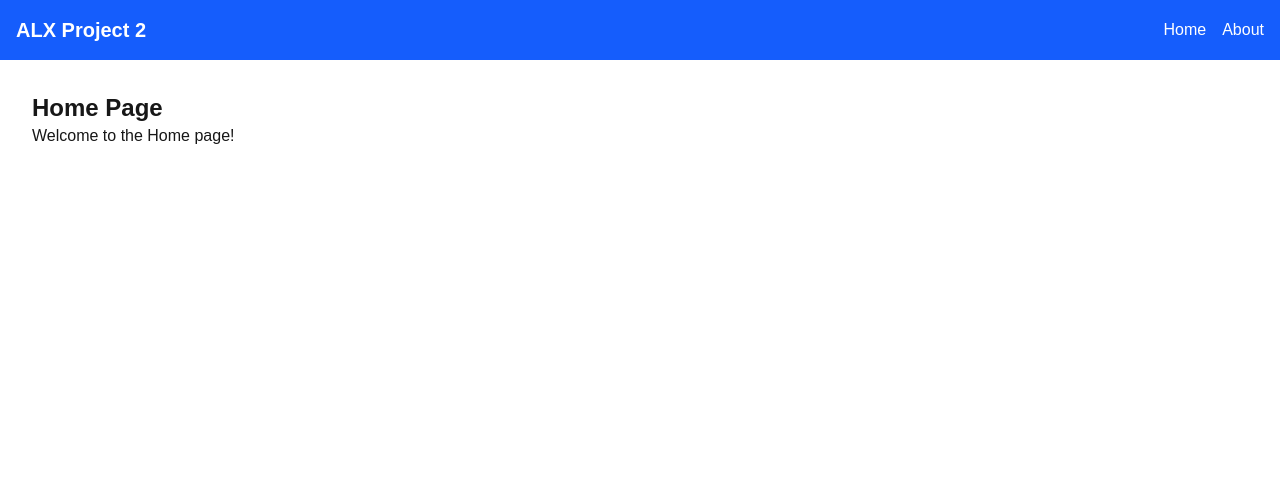
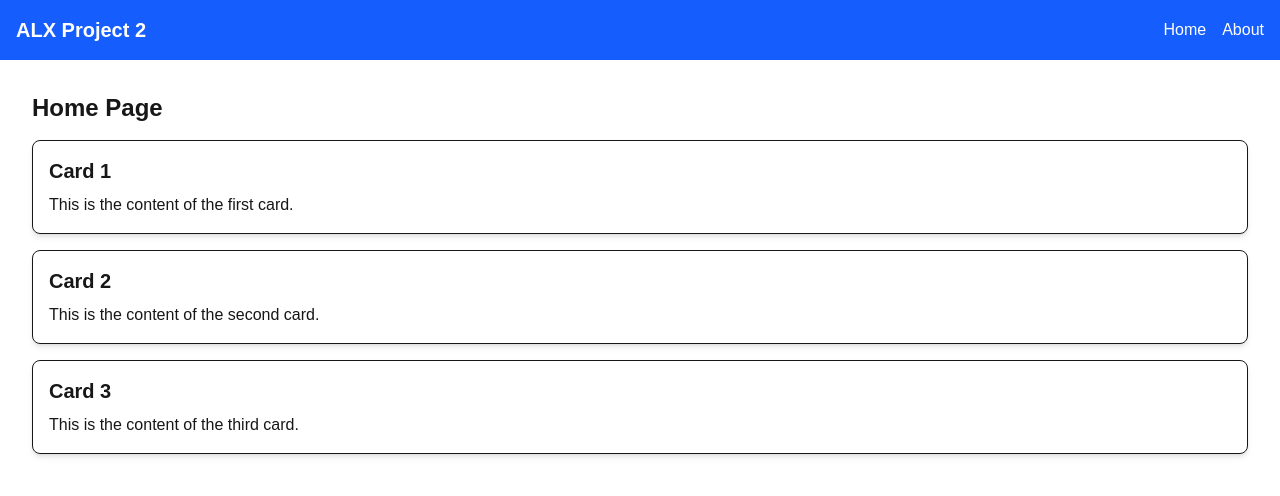
Before and after one commit to truketlema/alx-project-0x02-setup, a Next.js app in the folder alx-project-0x02/: page /home in a window 1280 px wide. Shown: the top 496 px of the page. Built offline with nearby package versions, Linux system fonts and the light colour scheme.

Commit message:
Add reusable Card component with CardProps and use in Home page

```diff
--- /dev/null
+++ b/alx-project-0x02/components/common/Card.tsx
@@ -0,0 +1,13 @@
+import React from "react";
+import { CardProps } from "../../interfaces";
+
+const Card: React.FC<CardProps> = ({ title, content }) => {
+  return (
+    <div className="border rounded-lg p-4 shadow-md mb-4">
+      <h2 className="text-xl font-bold mb-2">{title}</h2>
+      <p>{content}</p>
+    </div>
+  );
+};
+
+export default Card;
--- a/alx-project-0x02/interfaces/index.ts
+++ b/alx-project-0x02/interfaces/index.ts
@@ -2,3 +2,9 @@
   id: number;
   name: string;
 }
+
+// ✅ CardProps interface
+export interface CardProps {
+  title: string;
+  content: string;
+}
--- a/alx-project-0x02/pages/home.tsx
+++ b/alx-project-0x02/pages/home.tsx
@@ -1,13 +1,21 @@
 import type { NextPage } from "next";
 import Header from "../components/layout/Header";
+import Card from "../components/common/Card";
 
 const Home: NextPage = () => {
   return (
     <div>
       <Header />
       <main className="p-8">
-        <h1 className="text-2xl font-bold">Home Page</h1>
-        <p>Welcome to the Home page!</p>
+        <h1 className="text-2xl font-bold mb-4">Home Page</h1>
+
+        {/* Using the reusable Card component */}
+        <Card title="Card 1" content="This is the content of the first card." />
+        <Card
+          title="Card 2"
+          content="This is the content of the second card."
+        />
+        <Card title="Card 3" content="This is the content of the third card." />
       </main>
     </div>
   );
```
